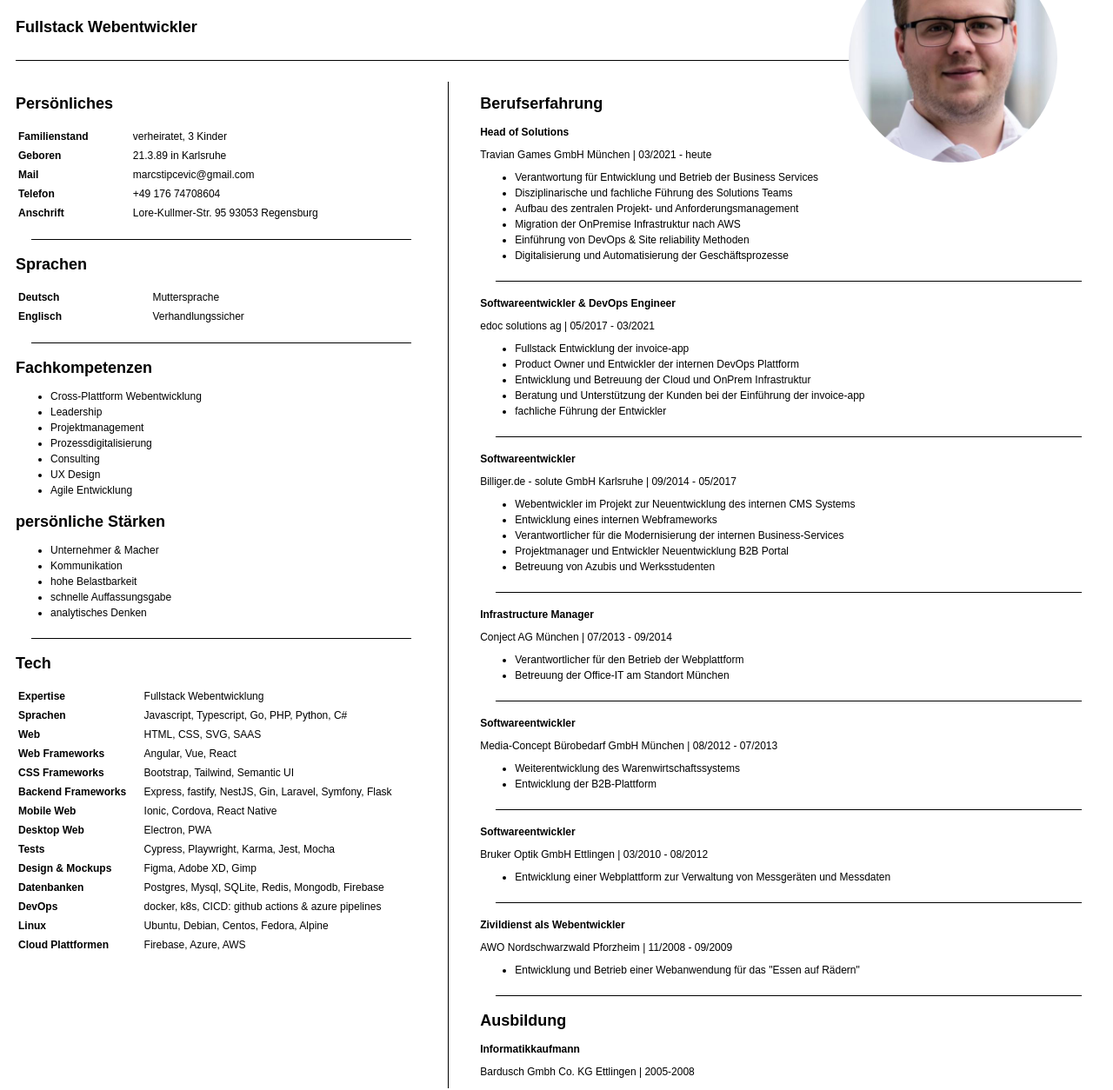
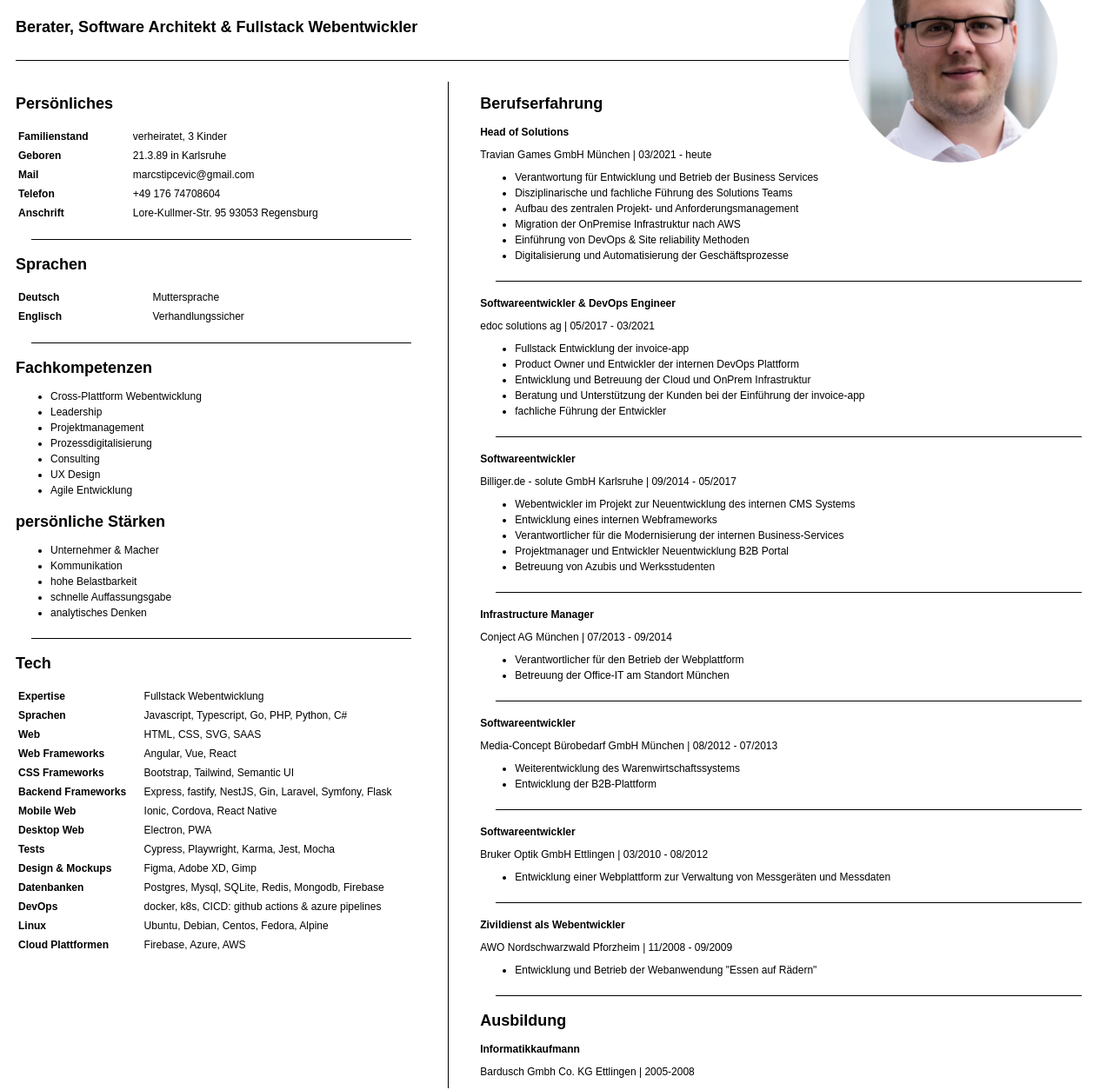
Before and after one commit to mstip/bwb, a plain HTML site: page index.html in a window 1280 px wide. Shown: the part 77-1331 px from the top of the page at 87% size. Drawn offline with Linux system fonts and the light colour scheme.

Commit message:
improve title, update pdf

```diff
--- a/index.html
+++ b/index.html
@@ -14,7 +14,7 @@
     <div class="head">
         <div class="head-l">
             <h1>Marc Stipcevic</h1>
-            <h2>Fullstack Webentwickler</h2>
+            <h2>Berater, Software Architekt & Fullstack Webentwickler</h2>
         </div>
         <div class="head-r">
             <img src="marc.jpg" alt="" srcset="">
@@ -203,7 +203,7 @@
             <h3>Zivildienst als Webentwickler</h3>
             <p>AWO Nordschwarzwald Pforzheim | 11/2008 - 09/2009</p>
             <ul>
-                <li>Entwicklung und Betrieb einer Webanwendung für das "Essen auf Rädern"</li>
+                <li>Entwicklung und Betrieb der Webanwendung "Essen auf Rädern"</li>
             </ul>
             <div class="divider"></div>
             <h2>Ausbildung</h2>
```
Also changed, not shown: 2 other files.
